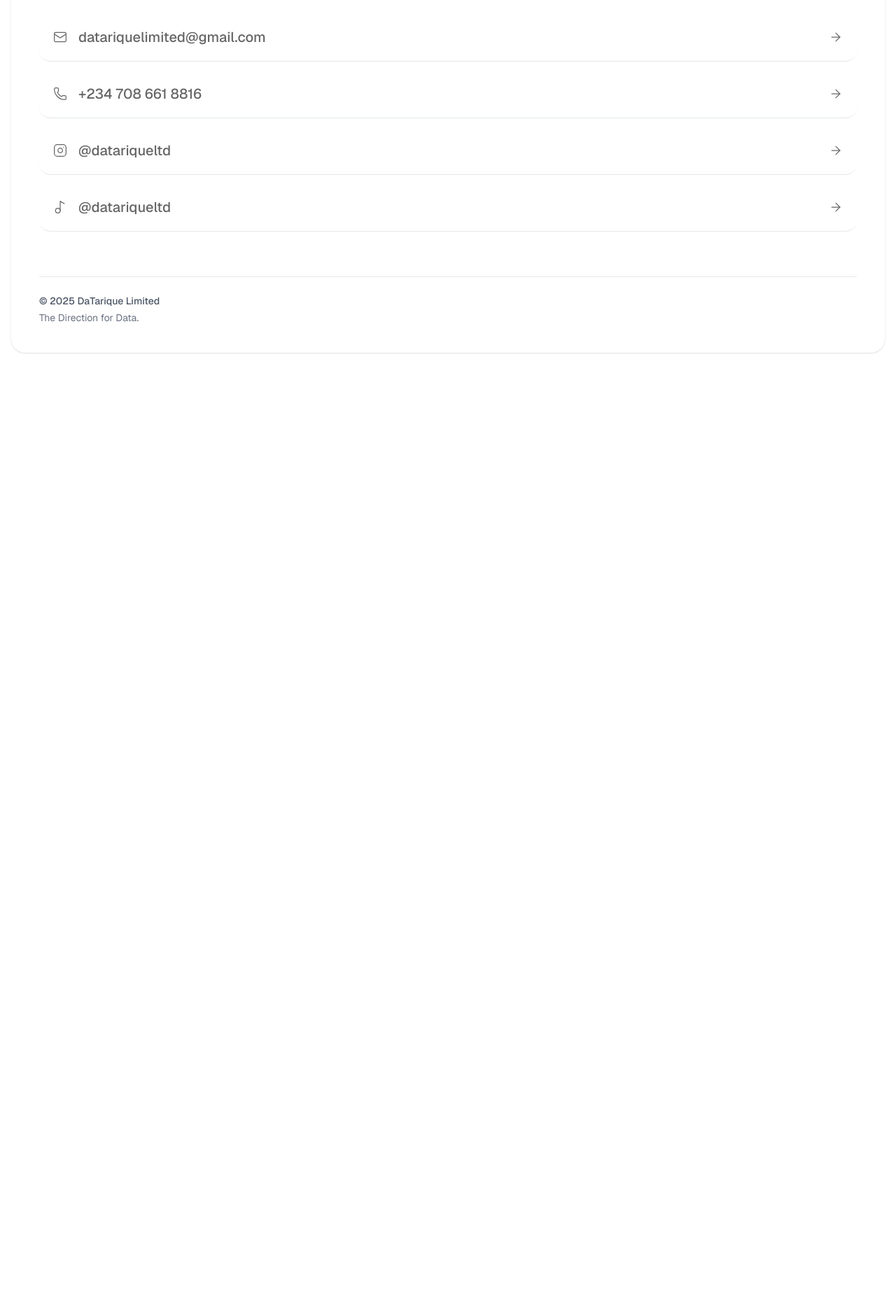
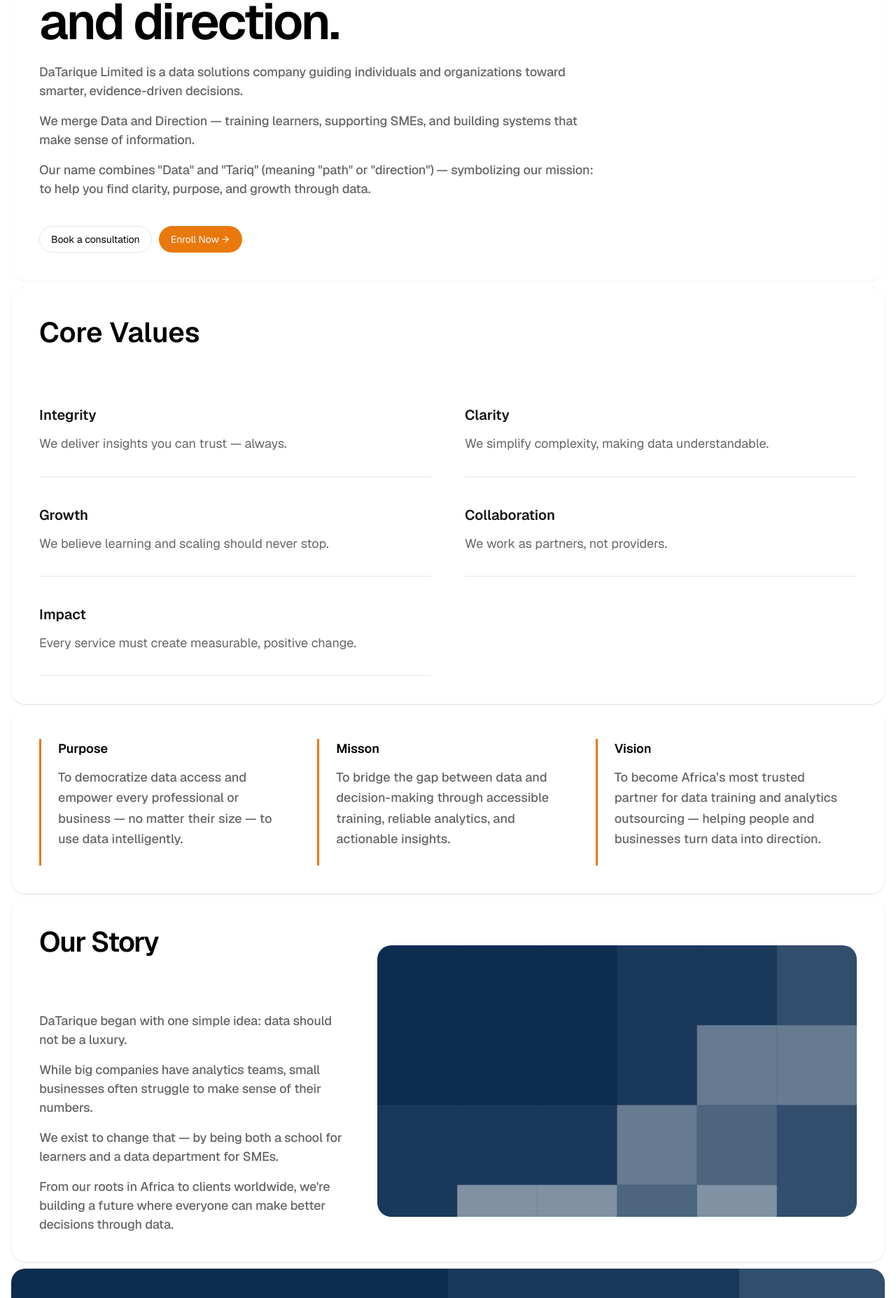
Before and after one commit to Toyehamzat/datarique, a Next.js app: page /about-us in a window 1280 px wide. Shown: the part 853-2708 px from the top of the page at 70% size. Before the commit the page ends 1377 px from the top, so only its background shows below. Built offline with nearby package versions, Linux system fonts and the light colour scheme.

Commit message:
feat: Implement About Us page with Hero, Core Values, and Our Story sections

```diff
--- a/src/app/about-us/page.tsx
+++ b/src/app/about-us/page.tsx
@@ -1,3 +1,6 @@
+import HeroSection from "@/component/about-us/about-hero-section";
+import CoreValues from "@/component/about-us/core-values";
+import OurStory from "@/component/about-us/our-story";
 import type { Metadata } from "next";
 
 export const metadata: Metadata = {
@@ -9,12 +12,9 @@
 export default function AboutUsPage() {
   return (
     <div className="flex flex-col gap-2.5 scroll-smooth">
-      <div className="text-black bg-white rounded-[20px] shadow-xs p-10">
-        <h1 className="text-4xl font-bold mb-6">About Us</h1>
-        <p className="text-lg">
-          Welcome to Datarique - Your Direction for Data
-        </p>
-      </div>
+      <HeroSection />
+      <CoreValues />
+      <OurStory />
     </div>
   );
 }
--- /dev/null
+++ b/src/component/about-us/about-hero-section.tsx
@@ -0,0 +1,71 @@
+"use client";
+import { ArrowRight } from "lucide-react";
+import Image from "next/image";
+import { motion } from "framer-motion";
+import { fadeInVariants, fadeInUpVariants, defaultTransition, staggerChildren } from "@/lib/motion";
+
+export default function HeroSection() {
+  return (
+    <motion.div
+      initial="hidden"
+      animate="visible"
+      variants={staggerChildren}
+      className="text-black bg-white rounded-[20px] shadow-xs p-3 md:p-10 flex flex-col gap-6 md:gap-10"
+    >
+      <motion.div
+        variants={fadeInVariants}
+        transition={defaultTransition}
+        className="h-[250px] md:h-[400px] lg:h-[600px] bg-datarique-navy rounded-[20px]"
+      >
+        <Image
+          src="/images/pixel.svg"
+          alt="Call to Action"
+          width={1240}
+          height={600}
+          className="w-full h-full object-cover rounded-lg"
+        />
+      </motion.div>
+      <div className="flex flex-col gap-4 md:gap-6 max-w-[800px]">
+        <motion.h1
+          variants={fadeInUpVariants}
+          transition={{ ...defaultTransition, delay: 0.1 }}
+          className="font-semibold text-3xl md:text-5xl lg:text-[72px] leading-tight md:leading-[1.2] lg:leading-[69.12px] tracking-[-0.04em]"
+        >
+          DaTarique mines data and direction.
+        </motion.h1>
+        <motion.div
+          variants={fadeInUpVariants}
+          transition={{ ...defaultTransition, delay: 0.2 }}
+          className="font-medium text-sm md:text-base lg:text-lg leading-[150%] tracking-[-0.01em] text-[#666666] flex flex-col gap-3 md:gap-4 w-full"
+        >
+          <p>
+            DaTarique Limited is a data solutions company guiding individuals
+            and organizations toward smarter, evidence-driven decisions.
+          </p>
+          <p>
+            We merge Data and Direction — training learners, supporting SMEs,
+            and building systems that make sense of information.
+          </p>
+          <p>
+            Our name combines &quot;Data&quot; and &quot;Tariq&quot; (meaning
+            &quot;path&quot; or &quot;direction&quot;) — symbolizing our
+            mission: to help you find clarity, purpose, and growth through data.
+          </p>
+        </motion.div>
+      </div>
+      <motion.div
+        variants={fadeInVariants}
+        transition={{ ...defaultTransition, delay: 0.3 }}
+        className="flex flex-col sm:flex-row gap-2.5 text-sm"
+      >
+        <button className="px-4 py-2 rounded-full bg-transparent border border-[#E5E5E5] text-black cursor-pointer hover:bg-gray-100/5 transition-colors">
+          Book a consultation
+        </button>
+        <button className="px-4 py-2 rounded-full border border-transparent hover:bg-datarique-orange/90 bg-datarique-orange text-white flex items-center justify-center gap-0.5 cursor-pointer transition-colors">
+          Enroll Now
+          <ArrowRight size={14} className="text-white font-extrabold" />
+        </button>
+      </motion.div>
+    </motion.div>
+  );
+}
--- /dev/null
+++ b/src/component/about-us/core-values.tsx
@@ -0,0 +1,127 @@
+"use client";
+import { defaultTransition, fadeInVariants } from "@/lib/motion";
+import { motion } from "framer-motion";
+
+export default function CoreValuesSection() {
+  const values = [
+    {
+      title: "Integrity",
+      description: "We deliver insights you can trust — always.",
+    },
+    {
+      title: "Clarity",
+      description: "We simplify complexity, making data understandable.",
+    },
+    {
+      title: "Growth",
+      description: "We believe learning and scaling should never stop.",
+    },
+    {
+      title: "Collaboration",
+      description: "We work as partners, not providers.",
+    },
+    {
+      title: "Impact",
+      description: "Every service must create measurable, positive change.",
+    },
+  ];
+
+  const cores = [
+    {
+      title: "Purpose",
+      description:
+        "To democratize data access and empower every professional or business — no matter their size — to use data intelligently.",
+    },
+    {
+      title: "Misson",
+      description:
+        "To bridge the gap between data and decision-making through accessible training, reliable analytics, and actionable insights.",
+    },
+    {
+      title: "Vision",
+      description:
+        "To become Africa’s most trusted partner for data training and analytics outsourcing — helping people and businesses turn data into direction.",
+    },
+  ];
+
+  return (
+    <section className="flex flex-col gap-2.5">
+      <motion.div
+        initial="hidden"
+        whileInView="visible"
+        viewport={{ once: true, amount: 0.2 }}
+        variants={{
+          visible: {
+            transition: {
+              staggerChildren: 0.1,
+            },
+          },
+        }}
+        className="bg-white rounded-[20px] shadow-sm p-3 md:p-10"
+      >
+        {/* Header */}
+        <motion.div
+          variants={fadeInVariants}
+          transition={defaultTransition}
+          className="mb-8 md:mb-12 lg:mb-20 pt-3 md:pt-0"
+        >
+          <h2 className="text-2xl md:text-3xl lg:text-[40px] font-semibold text-black">
+            Core Values
+          </h2>
+        </motion.div>
+
+        {/* Values Grid */}
+        <div className="grid grid-cols-1 md:grid-cols-2 gap-6 md:gap-8 lg:gap-x-12 lg:gap-y-10">
+          {values.map((value, index) => (
+            <motion.div
+              key={index}
+              variants={fadeInVariants}
+              transition={{ ...defaultTransition, delay: index * 0.1 }}
+              className="border-b border-gray-200 pb-4 md:pb-6 lg:pb-8"
+            >
+              <h3 className="text-lg md:text-xl font-semibold text-[#171717] mb-2 md:mb-3">
+                {value.title}
+              </h3>
+              <p className="text-[#666666] text-sm md:text-base lg:text-lg leading-relaxed font-normal">
+                {value.description}
+              </p>
+            </motion.div>
+          ))}
+        </div>
+      </motion.div>
+      <motion.div
+        initial="hidden"
+        whileInView="visible"
+        viewport={{ once: true, amount: 0.2 }}
+        variants={{
+          visible: {
+            transition: {
+              staggerChildren: 0.15,
+            },
+          },
+        }}
+        className="bg-white rounded-[20px] shadow-sm p-3 md:p-10"
+      >
+        <div className="grid grid-cols-1 md:grid-cols-2 lg:grid-cols-3 gap-4 md:gap-6">
+          {cores.map((core, index) => {
+            return (
+              <motion.div
+                key={index}
+                variants={fadeInVariants}
+                transition={{ ...defaultTransition, delay: index * 0.1 }}
+                className="border-l-3 border-datarique-orange bg-white py-0 px-4 md:px-6 hover:shadow-md transition-shadow duration-200"
+              >
+                <h3 className="text-base md:text-lg font-semibold text-black mb-2 md:mb-3">
+                  {core.title}
+                </h3>
+                <p className="text-[#666666] text-sm md:text-base lg:text-lg leading-relaxed mb-4 md:mb-6 font-medium">
+                  {core.description}
+                </p>
+              </motion.div>
+            );
+          })}
+        </div>
+      </motion.div>
+    </section>
+  );
+}
--- /dev/null
+++ b/src/component/about-us/our-story.tsx
@@ -0,0 +1,55 @@
+"use client";
+import Image from "next/image";
+import { motion } from "framer-motion";
+import { fadeInLeftVariants, fadeInRightVariants, defaultTransition, defaultViewport } from "@/lib/motion";
+
+export default function OurStory() {
+  return (
+    <motion.div
+      initial="hidden"
+      whileInView="visible"
+      viewport={defaultViewport}
+      className="bg-white rounded-[20px] shadow-sm p-3 md:p-10 flex flex-col md:flex-row items-start md:items-center gap-6 md:gap-10"
+    >
+      <motion.div
+        variants={fadeInLeftVariants}
+        transition={defaultTransition}
+        className="flex flex-col gap-6 md:gap-20 max-w-[590px]"
+      >
+        <h2 className="font-semibold text-2xl md:text-3xl lg:text-[40px] leading-tight md:leading-[96%] tracking-[-0.04em]">
+          Our Story
+        </h2>
+        <div className="flex flex-col gap-3 md:gap-4 font-medium text-sm md:text-base lg:text-lg leading-[150%] tracking-[-0.01em] text-[#666666]">
+          <p>
+            DaTarique began with one simple idea: data should not be a luxury.
+          </p>
+          <p>
+            While big companies have analytics teams, small businesses often
+            struggle to make sense of their numbers.
+          </p>
+          <p>
+            We exist to change that — by being both a school for learners and a
+            data department for SMEs.
+          </p>
+          <p>
+            From our roots in Africa to clients worldwide, we&apos;re building a
+            future where everyone can make better decisions through data.
+          </p>
+        </div>
+      </motion.div>
+      <motion.div
+        variants={fadeInRightVariants}
+        transition={{ ...defaultTransition, delay: 0.2 }}
+        className="h-[300px] lg:h-[388px] bg-datarique-navy rounded-[20px] shrink-0"
+      >
+        <Image
+          src="/images/pixel.svg"
+          alt="Our Story"
+          width={590}
+          height={388}
+          className="w-full h-full object-cover rounded-lg"
+        />
+      </motion.div>
+    </motion.div>
+  );
+}
--- a/src/component/landing/services-section.tsx
+++ b/src/component/landing/services-section.tsx
@@ -39,7 +39,7 @@
         { title: "Excel (General & Data Analytics)", href: "/course/excel" },
         { title: "SQL (All variants)", href: "/course/sql" },
         { title: "Power BI", href: "/course/powerbi" },
-        { title: "Looker Studio", href: "/course/looker" },
+        // { title: "Looker Studio", href: "/course/looker" },
       ],
       image: "/images/training.svg",
       icon: Folder,
```
Also changed, not shown: src/component/landing/why-choose-us-section.tsx (+11 -7 lines).
